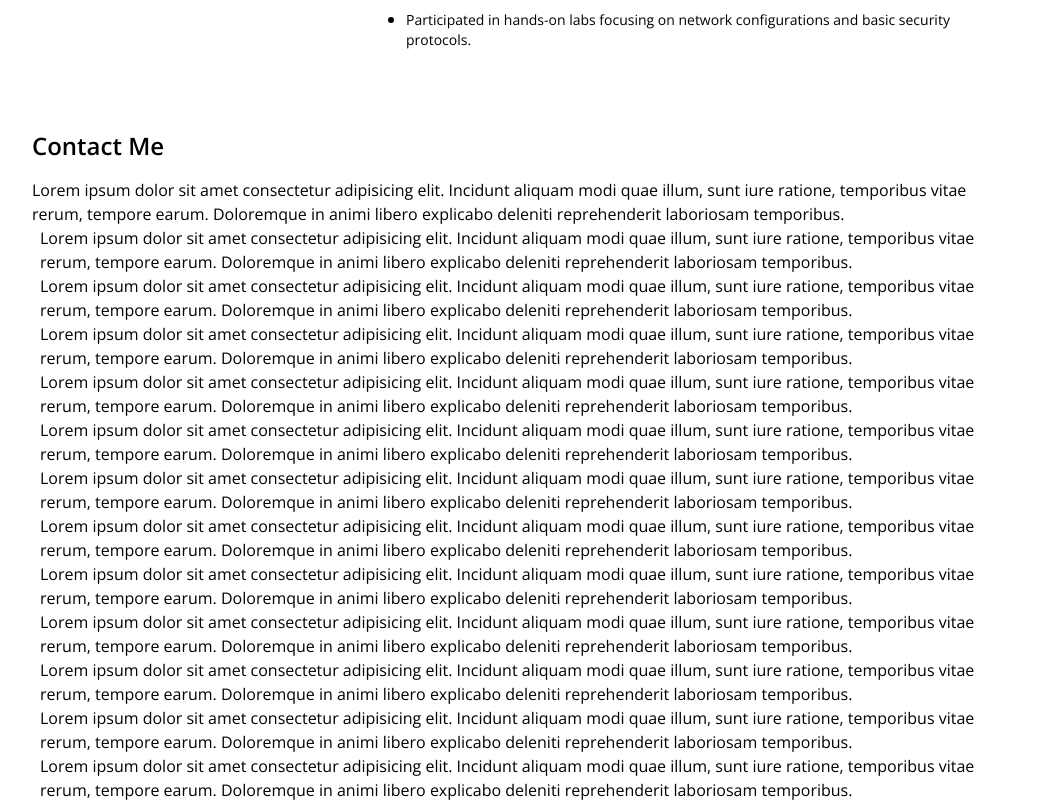
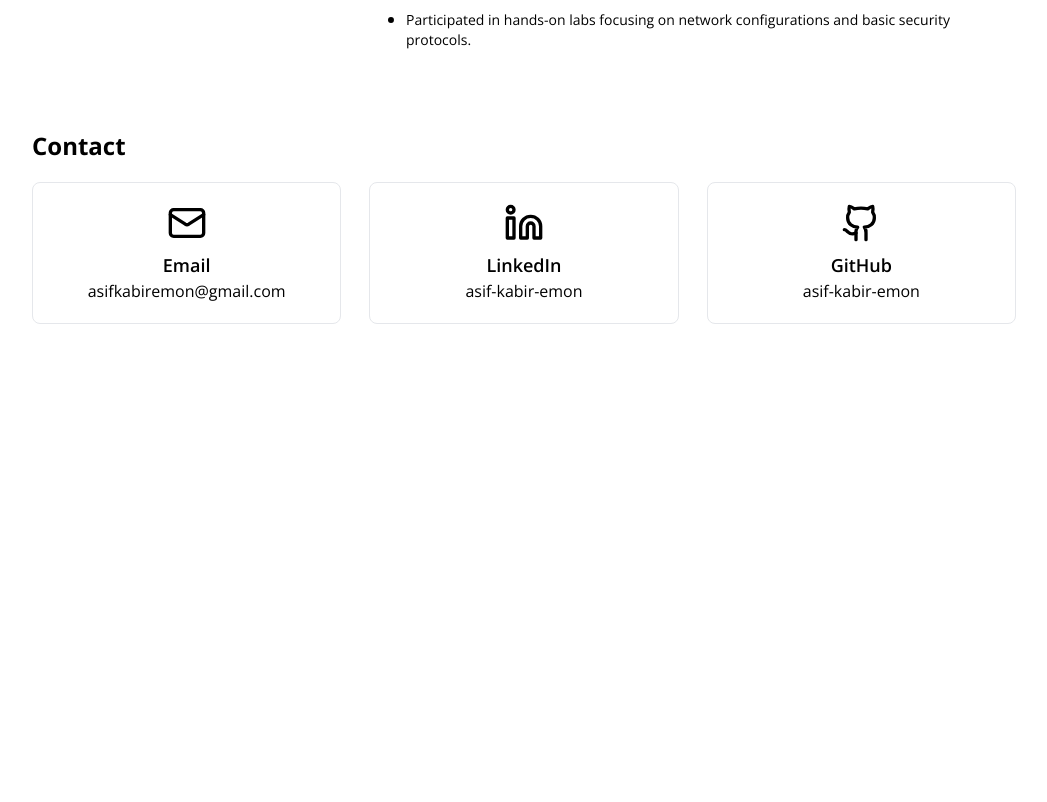
Before and after one commit to asif-kabir-emon/cybersecurity-portfolio, a Next.js app: page / in a window 1280 px wide. Shown: the part 947-1749 px from the top of the page, without its empty margins (116-1163 px from the left). After the commit the page ends 1311 px from the top, so only its background shows below. Built offline with nearby package versions, Linux system fonts and the light colour scheme.

Commit message:
Add contact  section

```diff
--- a/package.json
+++ b/package.json
@@ -10,6 +10,7 @@
   },
   "dependencies": {
     "framer-motion": "^11.15.0",
+    "lucide-react": "^0.469.0",
     "motion": "^11.15.0",
     "next": "14.2.22",
     "react": "^18",
--- a/src/app/(portfolio)/Contact.tsx
+++ b/src/app/(portfolio)/Contact.tsx
@@ -1,35 +1,49 @@
+import { Github, Linkedin, Mail } from "lucide-react";
 import React from "react";
 
 const contactData = [
   {
     title: "Email",
     link: "mailto:asifkabiremon@gmail.com",
+    text: "asifkabiremon@gmail.com",
+    icon: <Mail size={40} />,
   },
   {
     title: "LinkedIn",
-    link: "https://www.linkedin.com/in/asifkabir/",
+    link: "https://www.linkedin.com/in/asif-kabir-emon/",
+    text: "asif-kabir-emon",
+    icon: <Linkedin size={40} />,
   },
   {
     title: "GitHub",
     link: "https://github.com/asif-kabir-emon",
+    text: "asif-kabir-emon",
+    icon: <Github size={40} />,
   },
 ];
 
 const Contact = () => {
   return (
     <div id="contact" className="py-5">
-      <h1 className="text-2xl font-semibold">Contact Me</h1>
-      <div>
-        <div className="space-x-2 mt-4">
-          {Array.from({ length: 30 }).map((_, index) => (
-            <div key={index} className="flex items-center space-x-2">
-              Lorem ipsum dolor sit amet consectetur adipisicing elit. Incidunt
-              aliquam modi quae illum, sunt iure ratione, temporibus vitae
-              rerum, tempore earum. Doloremque in animi libero explicabo
-              deleniti reprehenderit laboriosam temporibus.
-            </div>
-          ))}
-        </div>
+      <h1 className="text-2xl font-bold">Contact</h1>
+      <div className="flex flex-col md:flex-row gap-7 items-start mt-5">
+        {contactData.map((data, index) => (
+          <div
+            key={index}
+            className="border-[1.5px] px-5 py-5 inline-block rounded-lg w-full space-y-2 md:w-1/3 text-center"
+          >
+            <span className="flex justify-center">{data.icon}</span>
+            <h2 className="text-lg font-semibold mb-2">{data.title}</h2>
+            <a
+              href={data.link}
+              target="_blank"
+              rel="noreferrer"
+              className="text-md hover:underline"
+            >
+              {data.text}
+            </a>
+          </div>
+        ))}
       </div>
     </div>
   );
```
Also changed, not shown: 1 other file (tests, documents, lock files or other folders).
